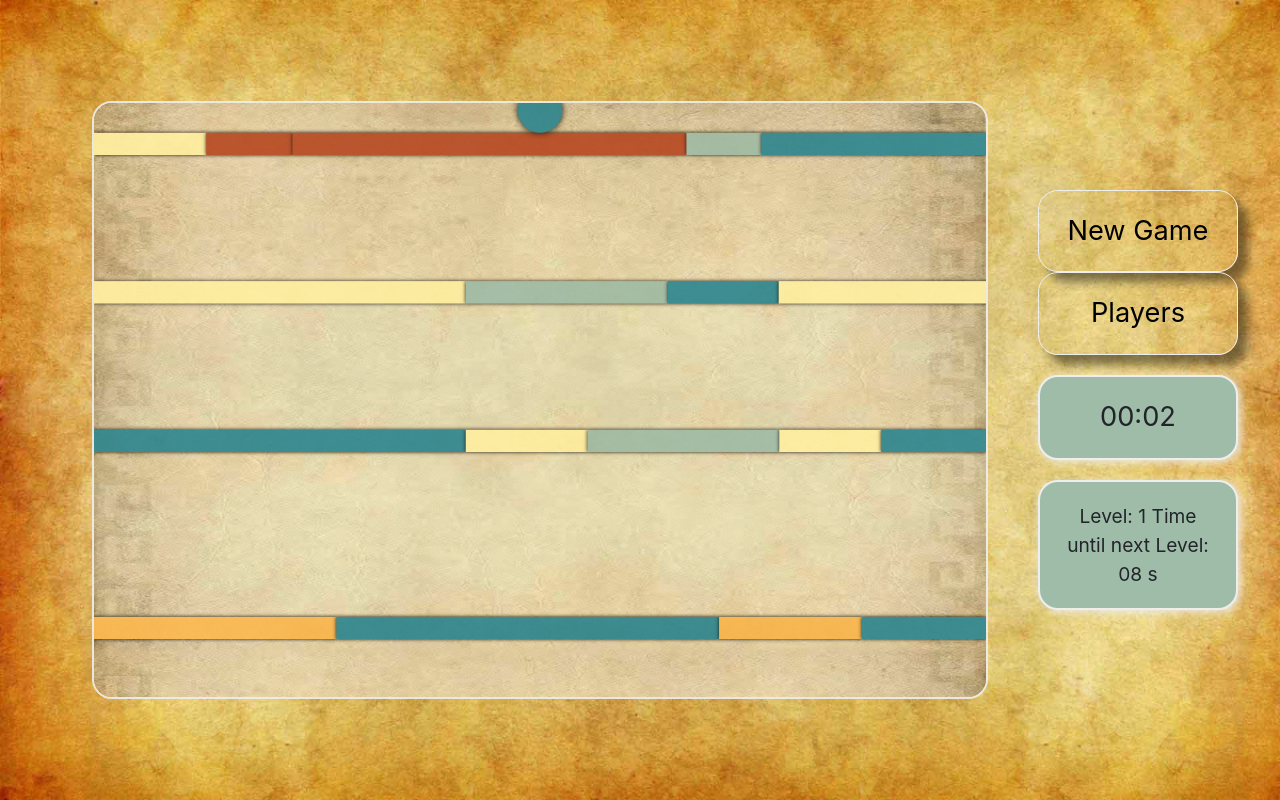
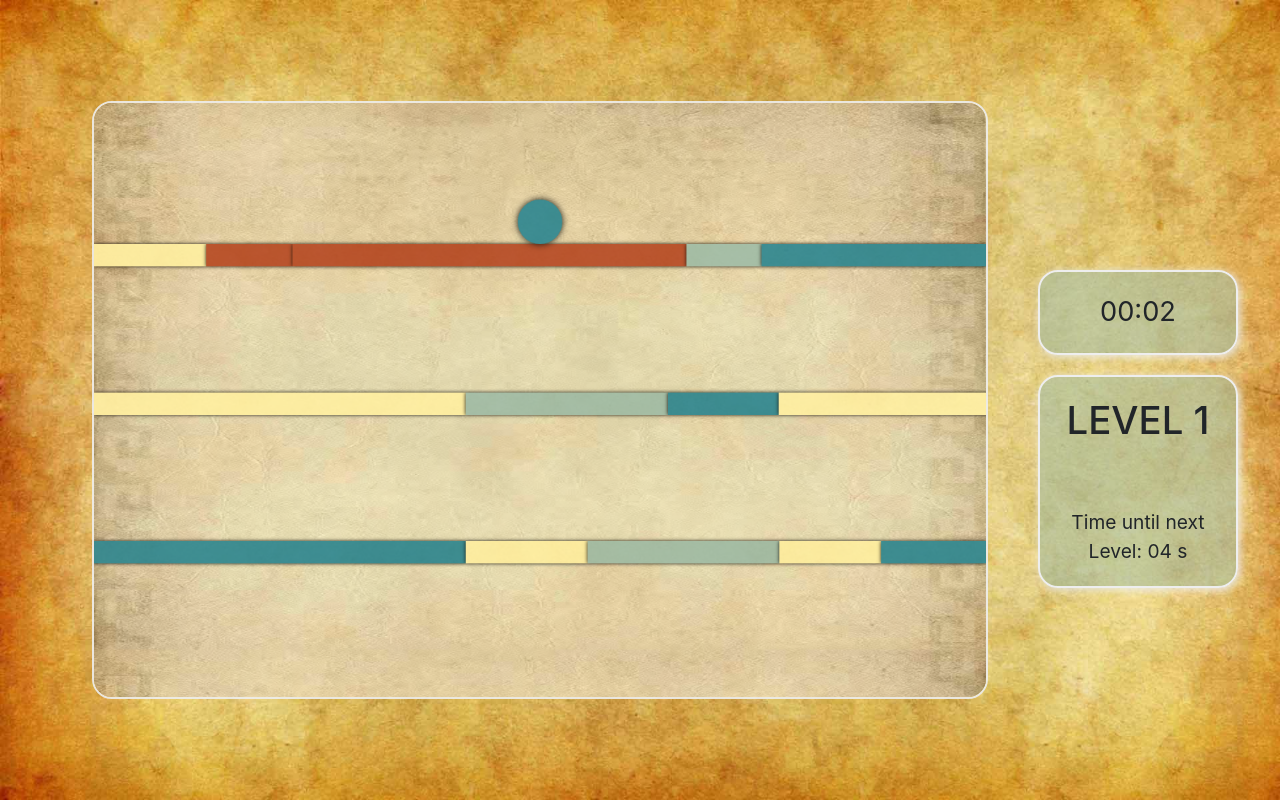
Before and after one commit to MattStaudinger/game-color-run, a plain HTML site: page index.html in a window 1280 px wide. Both pictures are taken after a click on the link "New Game". Drawn offline with nearby package versions, Linux system fonts and the light colour scheme.

Commit message:
Fixed some bugs and layout

```diff
--- a/index.html
+++ b/index.html
@@ -22,10 +22,11 @@
     <h1 id="heading"><a>Color Run</a></h1>
 
   <div class="right-half">
-  <div class="new-game" ><a id="start-button"href="#"> New Game</a></div>
-  <div class="new-game"><a href="#"> Players</a></div>
+  <div class="game-btn" ><a id="start-button" href="#"> New Game</a></div>
+  <div class="game-btn"><a href="#" id="player-btn"> Players</a></div>
   <div id="timerSec"></div>
   <div id="timerText"></div>
+<input type="text" placeholder= "How many Players?" name="Players" class="game-btn" id="inputPlayer">
   </div>
   </div>
 
--- a/js/background.js
+++ b/js/background.js
@@ -3,7 +3,7 @@ class Background {
     this.ctx = ctx;
     this.img = new Image();
     this.img.style.opacity = "0.5"
-    this.speed = 3;
+    this.speed = 0.75;
     this.y = 0;
    //  this.img.onload = function() {
     this.img.src = url;//};
--- a/js/main.js
+++ b/js/main.js
@@ -3,13 +3,14 @@ ctx = canvas.getContext("2d");
 var timer = document.getElementById("timerSec");
 var timerText = document.getElementById("timerText");
 var startButton = document.getElementById("start-button");
+var playerButton = document.getElementById("player-btn");
 canvas.setAttribute("width", "1200");
 canvas.setAttribute("height", "800");
 var width = canvas.width;
 var canvasHeight = canvas.height;
 var obstacles = [];
 var scrollAmount = 0;
-var secondsUntilNewLevel = 10;
+var secondsUntilNewLevel = 6;
 var gameStop = true;
 var brickHeight = 30;
 var seconds = 0;
@@ -33,17 +34,22 @@ function resetEverything() {
   bg.reset();
   obstacles = [];
   scrollAmount = 0;
-  secondsUntilNewLevel = 10;
+  secondsUntilNewLevel = 6;
   brickHeight = 30;
   gameStop = true;
-  bg.speed = 3;
+  bg.speed = 0.75;
   seconds = 0;
   minutes = 0;
   milSec = 0;
   currentSecond = 0;
   currenCountdownSecond = 0;
   currentInterval = 0;
-  level = 0;
+  level = 1;
+}
+
+
+playerButton.onclick = function() {
+
 }
 
 startButton.onclick = function() {
@@ -53,12 +59,15 @@ startButton.onclick = function() {
   }
 
   if (gameStop) {
+    startButton.style.display = "block";
     startGame();
     gameStop = false;
   }
 };
 
 function startGame() {
+  startButton.parentElement.style.display = "none";
+  playerButton.parentElement.style.display = "none";
   timer.style.display = "block";
   timerText.style.display = "block";
   document.getElementById("playfield").style.flexDirection = "row";
@@ -71,42 +80,60 @@ function startGame() {
   scrollAmount = 300;
   obstacleCreation((canvasHeight / 4) * 3 + 200);
   var mainDate = new Date();
-  var dateStaticForCountdownInterval = new Date()
+  var dateStaticForCountdownInterval = new Date();
   intervalID = setInterval(() => {
     update();
     drawEverything();
     if (p1.stop) {
       clearInterval(intervalID);
       gameStop = false;
+      startButton.parentElement.style.display = "block";
       p1.stop = false;
     }
 
+    var dateInterval = new Date();
+    var dateIntervalForCountdown = new Date();
 
+    if (
+      secondsUntilNewLevel +
+        dateStaticForCountdownInterval.getSeconds() -
+        dateIntervalForCountdown.getSeconds() +
+        2 ===
+      secondsUntilNewLevel
+    )
+      timerText.style.backgroundColor = "rgba(159, 188, 169, 0.527)";
 
-      var dateInterval = new Date()
-      var dateIntervalForCountdown = new Date();
+    if (
+      secondsUntilNewLevel +
+        dateStaticForCountdownInterval.getSeconds() -
+        dateIntervalForCountdown.getSeconds() ===
+      0
+    ) {
+      dateStaticForCountdownInterval = new Date();
+      dateIntervalForCountdown = new Date();
+      bg.speed += 0.4;
+      timerText.style.backgroundColor = "#B64926";
 
-      if (secondsUntilNewLevel + dateStaticForCountdownInterval.getSeconds()- dateIntervalForCountdown.getSeconds() === 0) {
-        dateStaticForCountdownInterval = new Date();
-        dateIntervalForCountdown = new Date();
-      //  mainDate = new Date();
-        bg.speed += 0.4;
-        // timerText.style.background = "red";
-        level++;
-      }
+      level++;
+    }
 
-    timerText.innerText =
-      "Level: " +
+    timerText.innerHTML =
+      '<h2 style="font-size:2em">LEVEL ' +
       level +
-      " " +
+      "</h2>" +
+      "<br></br>" +
       "Time until next Level: " +
-      twoDigitsNumber( secondsUntilNewLevel + dateStaticForCountdownInterval.getSeconds() - dateInterval.getSeconds()) +
+      twoDigitsNumber(
+        secondsUntilNewLevel +
+          dateStaticForCountdownInterval.getSeconds() -
+          dateInterval.getSeconds()
+      ) +
       " s";
 
-    timer.innerText = convertToMinutesAndSeconds(dateInterval.getSeconds() - mainDate.getSeconds());
-
-
-  }, 1000 / 50);
+    timer.innerText = convertToMinutesAndSeconds(
+      dateInterval.getSeconds() - mainDate.getSeconds()
+    );
+  }, 1000 / 100);
 }
 
 function convertToMinutesAndSeconds(time) {
@@ -157,7 +184,7 @@ function drawEverything() {
 }
 
 document.onkeydown = event => {
-  event.preventDefault();
+  // event.preventDefault();
   switch (event.key) {
     case "ArrowRight":
       p1.movement = "right";
--- a/js/player.js
+++ b/js/player.js
@@ -89,12 +89,12 @@ class Player {
     switch (this.movement) {
       case "right":
         this.delta = 1;
-        this.speedX = 10;
+        this.speedX = 5;
         break;
 
       case "left":
         this.delta = -1;
-        this.speedX = 10;
+        this.speedX = 5;
         break;
     }
 
--- a/style.css
+++ b/style.css
@@ -35,6 +35,7 @@ color: black;
 
 .right-half {
   order: 1;
+  height: 300px;
 }
 canvas {
   max-height: 90vh;
@@ -49,7 +50,7 @@ canvas {
 }
 
 
-.new-game{
+.game-btn{
   color: black;
   font-size: 1.7em;
   text-align: center;
@@ -64,7 +65,7 @@ canvas {
   margin-bottom: 0px;
 }
 
-.new-game a {
+.game-btn a {
   text-decoration: none;
   color: black;
 
@@ -75,7 +76,7 @@ canvas {
   font-size: 1.7em;
   text-align: center;
   border: 2px solid #eee;
-  background-color: #9FBCA9;
+  background-color: rgba(159, 188, 169, 0.527);
   border-radius: 20px;
   box-sizing: border-box;
   box-shadow: 2px 2px 10px 0  #eee;
@@ -86,13 +87,14 @@ canvas {
   display: none;
 
 
+
 }
 
 #timerText {
   font-size: 1.2em;
   text-align: center;
   border: 2px solid #eee;
-  background-color: #9FBCA9;
+  background-color: rgba(159, 188, 169, 0.527);
   border-radius: 20px;
   box-sizing: border-box;
   box-shadow: 2px 2px 10px 0  #eee;
@@ -102,3 +104,10 @@ canvas {
   display: none;
 
 }
+
+
+#inputPlayer {
+  opacity: 0.75;
+  font-size: 1em;
+  display: none;
+}
```
